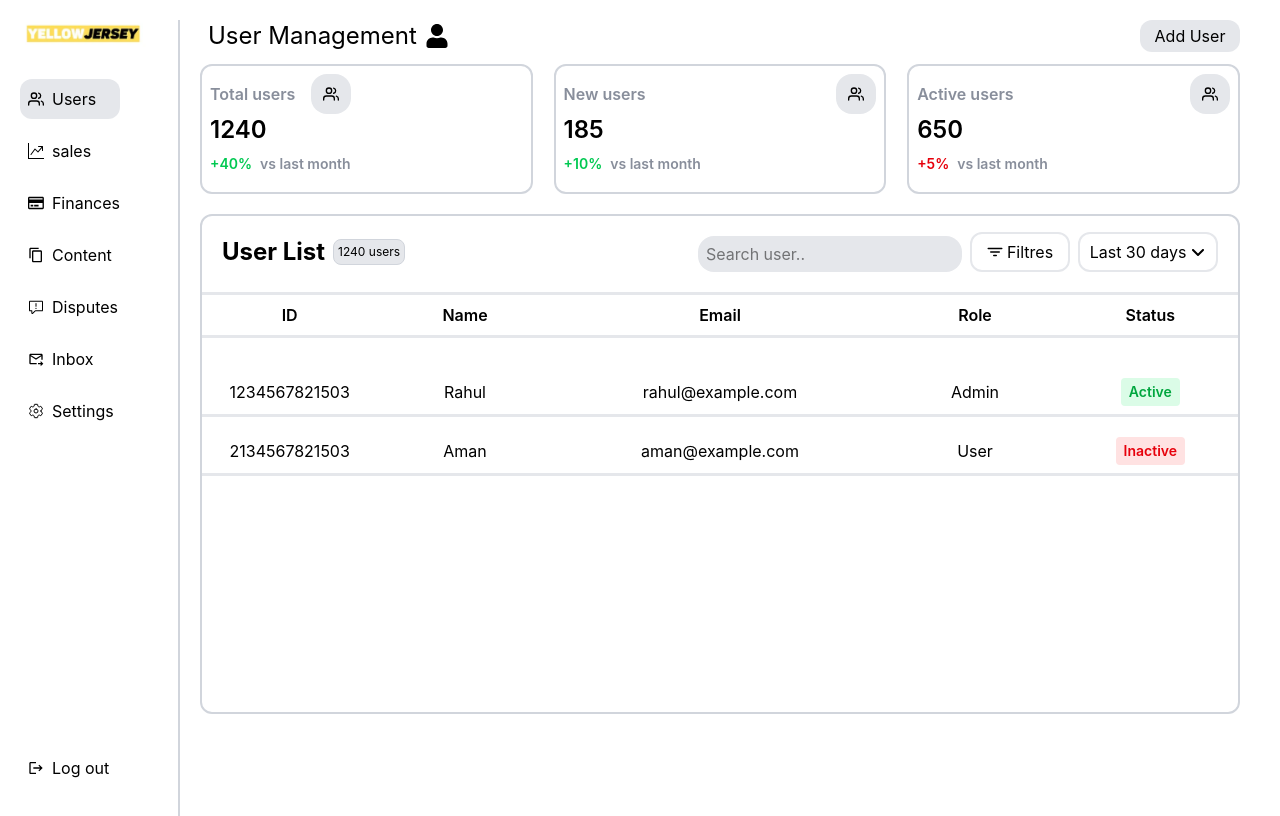
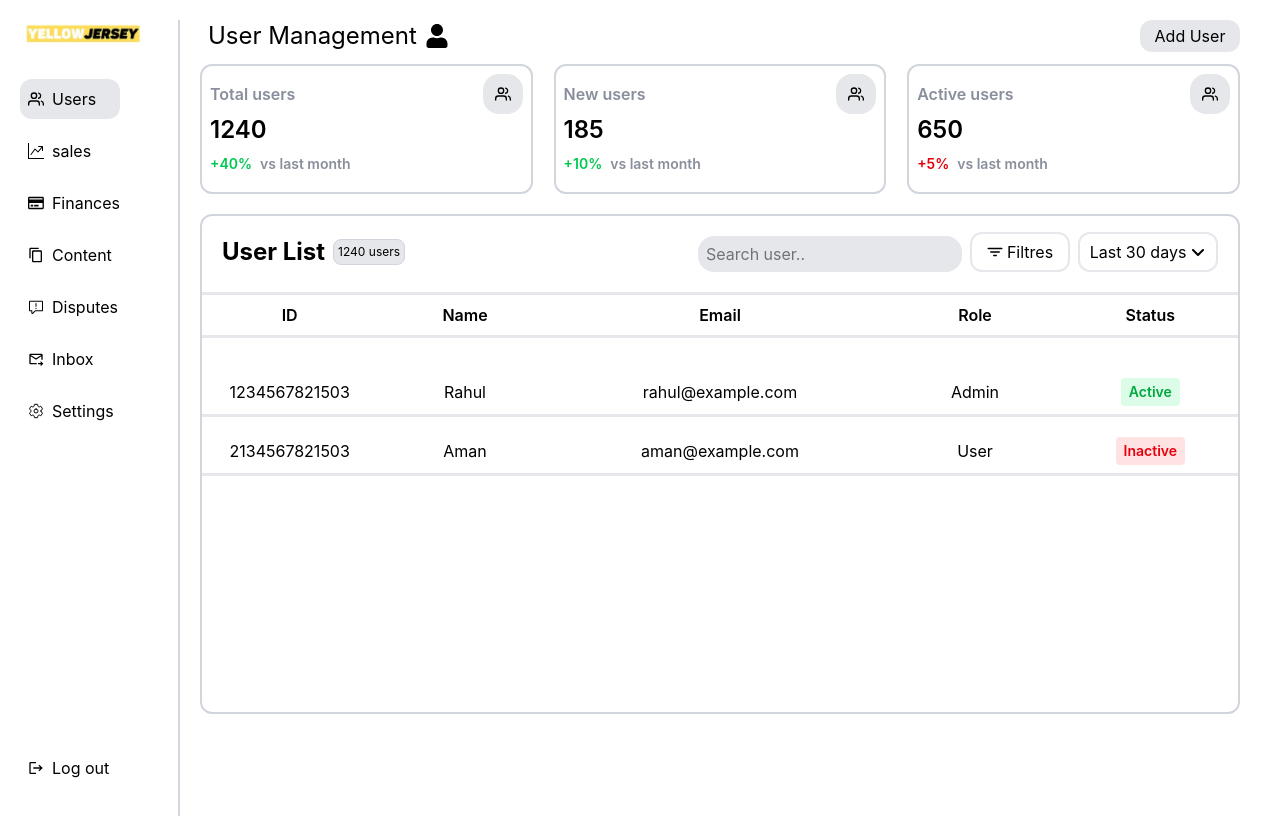
Before and after one commit to Manjeet2423020/user-management-ts, a React (Vite) app: page / in a window 1280 px wide. Shown: the top 816 px of the page. Built offline with nearby package versions, Linux system fonts and the light colour scheme.

Commit message:
final update

```diff
--- a/src/components/pages/Home.tsx
+++ b/src/components/pages/Home.tsx
@@ -72,7 +72,7 @@ export const Home = () => {
           )}
         </div>
         <div className="flex  flex-wrap justify-between w-full mt-3 gap-1 md:gap-0 mr-6 sm:mr-0">
-          <div className="lg:w-[32%] sm:w-[48%] w-full h-[130px] border-2 rounded-xl flex flex-wrap border-gray-300">
+          <div className="lg:w-[32%] sm:w-[48%] w-full h-[130px] border-2 rounded-xl  border-gray-300">
             <div className="p-2">
               <div className="flex items-center justify-between">
                 <h1 className="font-semibold text-gray-500/80">Total users</h1>
```
